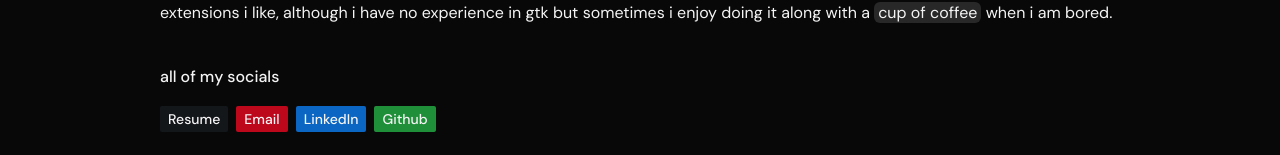
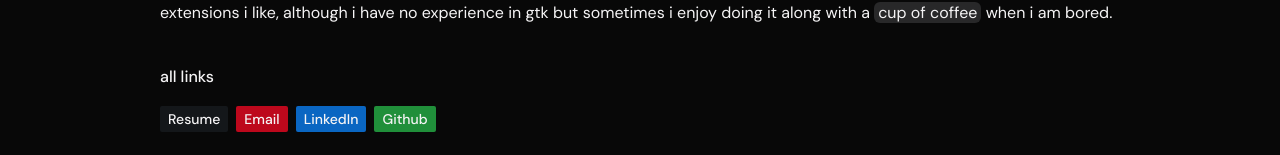
Before and after one commit to 1paramveer/portfolio, a Next.js app: page /about in a window 1280 px wide. Shown: the part 307-462 px from the top of the page. Built offline with nearby package versions, Linux system fonts and the light colour scheme.

Commit message:
fixes to animation

```diff
--- a/app/about/page.jsx
+++ b/app/about/page.jsx
@@ -33,7 +33,7 @@ function About() {
         </div>
 
         <div className="flex flex-col mt-10 font-dmSans font-medium">
-          <p className="mr-5">all of my socials</p>
+          <p className="mr-5">all links</p>
           <div className="flex max-sm:flex-col mt-5 text-sm">
             <div className="mb-5">
               <Link
--- a/app/page.jsx
+++ b/app/page.jsx
@@ -9,7 +9,7 @@ const Page = () => {
       y: "0%",
       duration: 1,
       stagger: 0.1,
-      delay: 0.1,
+      delay: 0.2,
       ease: "power2.out",
     });
   }, []);
--- a/components/Navbar.jsx
+++ b/components/Navbar.jsx
@@ -10,7 +10,7 @@ const Navbar = () => {
       y: "0%",
       duration: 1,
       stagger: 0.1,
-      delay: 0.2,
+      delay: 0.4,
       ease: "power2.out",
     });
   }, []);
```
